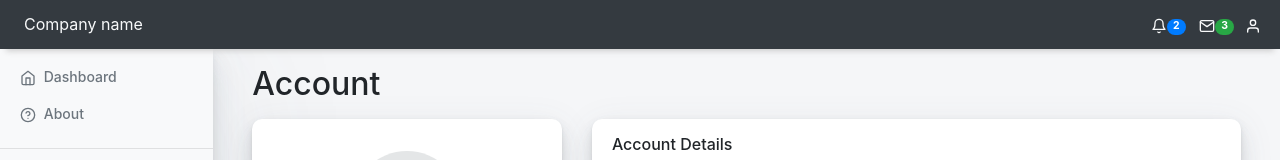
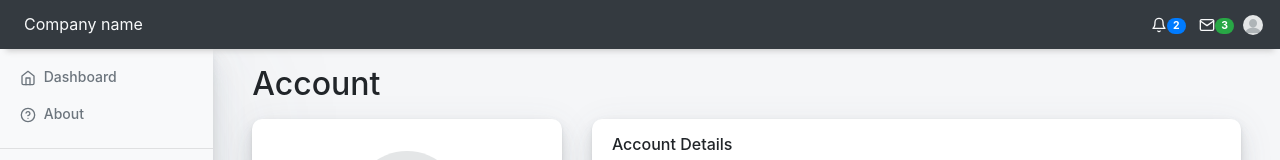
Before and after one commit to darragh3277/react_panel, a React (Create React App) app: page /account in a window 1280 px wide. Shown: the top 160 px of the page. Built offline with nearby package versions, Linux system fonts and the light colour scheme.

Commit message:
replace user icon with profile image

```diff
--- a/src/components/navigation/navbar/Navbar.css
+++ b/src/components/navigation/navbar/Navbar.css
@@ -13,6 +13,11 @@
   width: 16px;
 }
 
+.navbar img {
+  height: 20px;
+  width: 20px;
+}
+
 .navbar {
   box-shadow: 0 8px 6px -6px #ccc;
 }
--- a/src/components/navigation/notifications/Account.js
+++ b/src/components/navigation/notifications/Account.js
@@ -1,15 +1,16 @@
 import React from 'react';
-import { User } from 'react-feather';
 import { Link } from 'react-router-dom';
 
 const Account = () => {
   return (
     <div className="col-1 px-0 text-center">
-      <User
-        className="icon dropdown-toggle cursor-pointer"
+      <img
+        src="images/default_profile.png"
+        className="dropdown-toggle cursor-pointer rounded-circle"
         data-toggle="dropdown"
         aria-haspopup="true"
         aria-expanded="false"
+        alt="Profile icon"
       />
       <div className="dropdown-menu cursor-pointer">
         <Link className="dropdown-item" to="/account">
--- a/src/components/navigation/notifications/Notifications.js
+++ b/src/components/navigation/notifications/Notifications.js
@@ -7,7 +7,7 @@ const notifications = [
     id: 1,
     date: '10/01/2020',
     content:
-      'Lorem ipsum dolor sit amet, consecteturLorem ipsum dolor sit amet, consectetur',
+      'Lorem ipsum dolor sit amet, consectetur. Lorem ipsum dolor sit amet, consectetur',
   },
   {
     id: 2,
```
